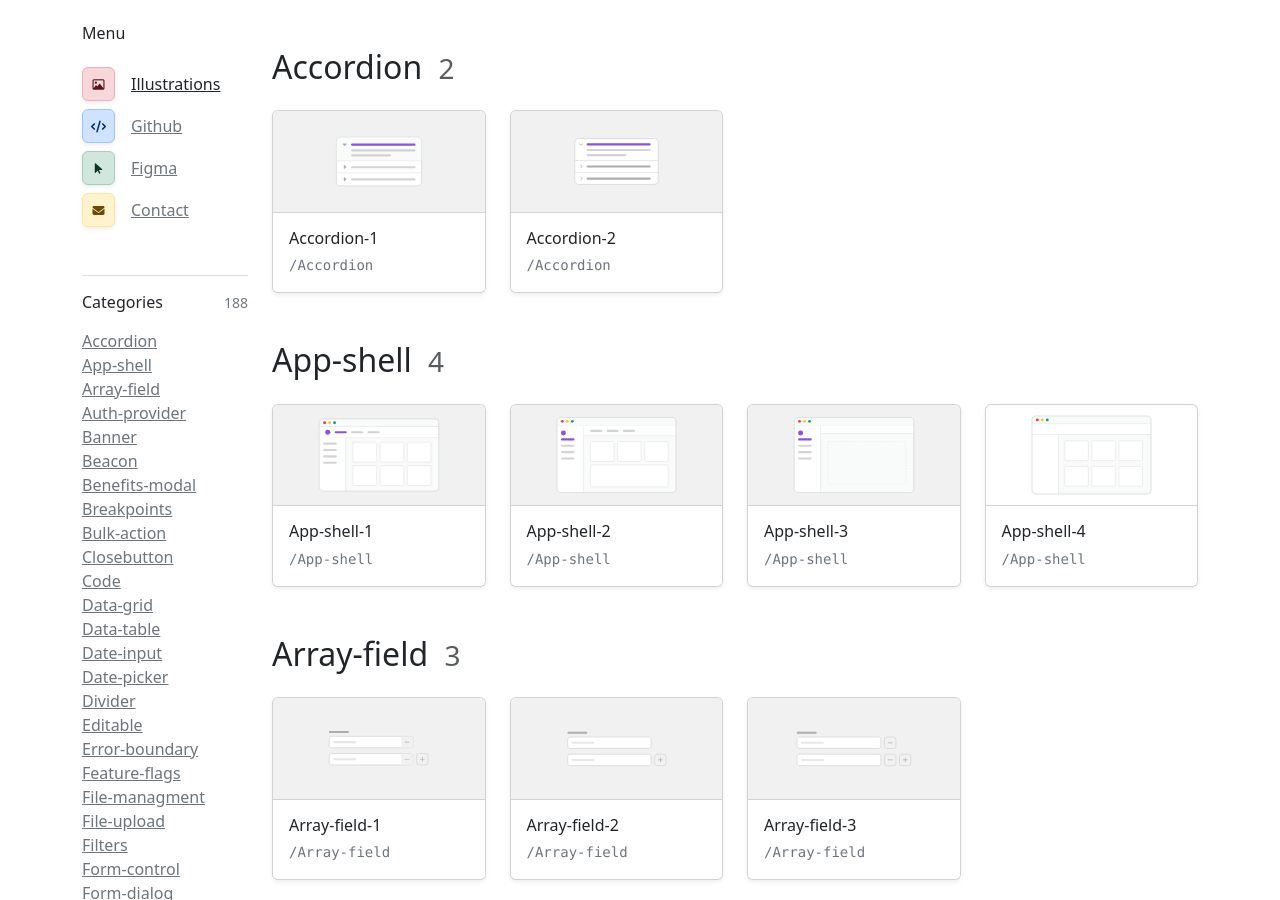
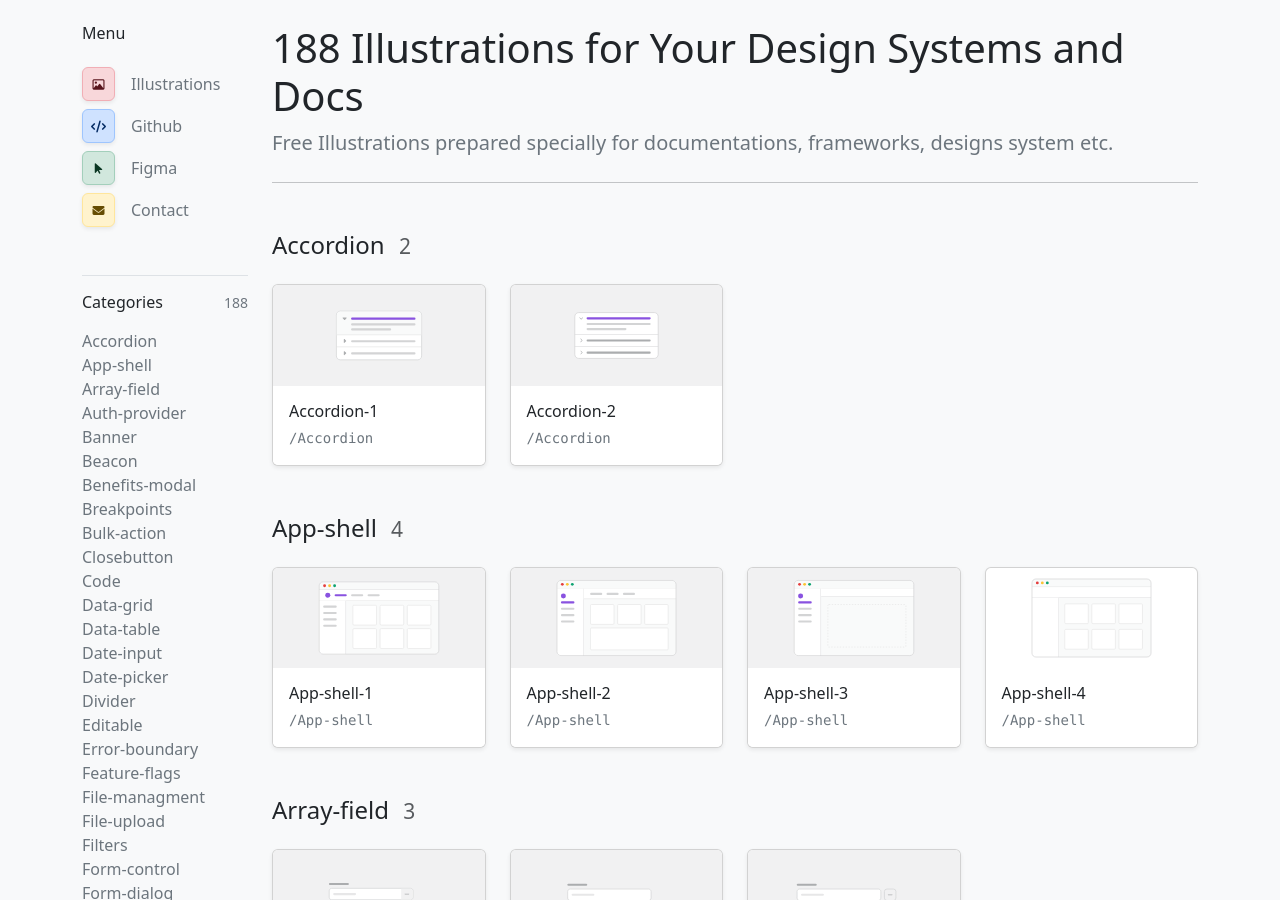
Before and after one commit to 0wczar/saasui-illustrations, a Jekyll site: the page built from illustrations.html, in a window 1280 px wide and 900 px high. Built offline with Jekyll 4.4.1, drawn with Linux system fonts in a browser that asks for light colours; nearby versions of some CDN libraries.

Commit message:
Included "Sidebar-Menu" + more tiny styling in layout.

```diff
--- a/_includes/card.html
+++ b/_includes/card.html
@@ -1,6 +1,6 @@
                     <div class="card shadow-sm">
                       <img src="{{ avatar.path }}" class="card-img-top h-25" alt="{{ filename | capitalize }}" data-bs-toggle="modal" data-bs-target="#modal-{{ forloop.index }}-{{ category }}">
-                      <div class="list-group list-group-flush">
+                      <div class="list-group list-group-flush border-0">
                         <button type="button" class="p-3 list-group-item list-group-item-action" aria-current="true" data-bs-toggle="modal" data-bs-target="#modal-{{ forloop.index }}-{{ category }}">
                           <h6 class="link-dark fw-normal mb-1">
                             {{ filename | capitalize }}
--- a/_includes/modal.html
+++ b/_includes/modal.html
@@ -1,4 +1,4 @@
-                  <!-- START Modal -->
+
                   <div class="modal fade" id="modal-{{ forloop.index }}-{{ category }}" tabindex="-1" aria-labelledby="modalLabel-{{ forloop.index }}-{{ category }}" aria-hidden="true">
                     <div class="modal-dialog">
                       <div class="modal-content">
@@ -20,8 +20,8 @@
                                 <td class="text-end fw-normal"><code class="text-dark">/{{ category | capitalize }}</code></td>
                               </tr>
                               <tr>
-                                <td class="text-secondary">Link</td>
-                                <td class="text-end">
+                                <td class="text-secondary border-bottom-0">Link</td>
+                                <td class="text-end border-bottom-0">
                                   <a href="{{ avatar.path }}" download>
                                     <i class="fa fa-circle-down me-2"></i>Download
                                   </a>
@@ -34,4 +34,3 @@
                       </div>
                     </div>
                   </div>
-                  <!-- END Modal -->
--- /dev/null
+++ b/_includes/sidebar-menu.html
@@ -0,0 +1,31 @@
+    <h6 class="mb-3 fw-normal">Menu</h6>
+    <ul class="list-unstyled pb-5 border-bottom">
+      <a href="#" class="d-flex align-items-center pt-2 fw-normal link-offset-1 link-offset-1-hover link-underline link-underline-opacity-0 link-underline-opacity-75-hover link-secondary">
+        <div class="bg-danger-subtle px-2 py-1 me-3 border rounded border-danger-subtle shadow-sm">
+          <i class="fa fa-image text-danger-emphasis fa-xs fa-fw"></i>
+        </div>
+        Illustrations
+      </a>
+
+      <a href="#" class="d-flex align-items-center pt-2 link-offset-1 link-offset-1-hover link-underline link-underline-opacity-0 link-underline-opacity-75-hover link-secondary">
+        <div class="bg-primary-subtle px-2 py-1 me-3 border rounded border-primary-subtle shadow-sm">
+          <i class="fa fa-code text-primary-emphasis fa-xs fa-fw"></i>
+        </div>
+        Github
+      </a>
+
+      <a href="#" class="d-flex align-items-center pt-2 link-offset-1 link-offset-1-hover link-underline link-underline-opacity-0 link-underline-opacity-75-hover link-secondary">
+        <div class="bg-success-subtle px-2 py-1 me-3 border rounded border-success-subtle shadow-sm">
+          <i class="fa fa-arrow-pointer text-success-emphasis fa-xs fa-fw"></i>
+        </div>
+        Figma
+      </a>
+
+      <a href="#"  class="d-flex align-items-center pt-2 link-offset-1 link-offset-1-hover link-underline link-underline-opacity-0 link-underline-opacity-75-hover link-secondary">
+        <div class="bg-warning-subtle px-2 py-1 me-3 border rounded border-warning-subtle shadow-sm">
+          <i class="fa fa-envelope text-warning-emphasis fa-xs fa-fw"></i>
+        </div>
+        Contact
+      </a>
+
+    </ul>
--- a/_layouts/page.html
+++ b/_layouts/page.html
@@ -27,7 +27,7 @@
 
 	</head>
 
-	<body class="min-vh-100 p-4">
+	<body class="min-vh-100 p-4  bg-light">
 		<div class="container">
 			{{ content }}
 		</div>
--- a/illustrations.html
+++ b/illustrations.html
@@ -14,46 +14,17 @@ title:  'Illustrations'
   {% endfor %}
   <!-- END Zliczanie wszystkich obrazkow w kat. /assets -->
 
-  <!-- START Sidebar -->
+  <!-- START LEFT SIDEBAR -->
   <div class="col-2">
-    <h6 class="mb-3 fw-normal">Menu</h6>
-    <ul class="list-unstyled pb-5 border-bottom">
-      <a href="#" class="d-flex align-items-center pt-2 fw-normal text-dark">
-        <div class="bg-danger-subtle px-2 py-1 me-3 border rounded border-danger-subtle shadow-sm">
-          <i class="fa fa-image text-danger-emphasis fa-xs fa-fw"></i>
-        </div>
-        Illustrations
-      </a>
 
-      <a href="#" class="d-flex align-items-center pt-2 text-secondary">
-        <div class="bg-primary-subtle px-2 py-1 me-3 border rounded border-primary-subtle shadow-sm">
-          <i class="fa fa-code text-primary-emphasis fa-xs fa-fw"></i>
-        </div>
-        Github
-      </a>
+    {% include sidebar-menu.html %}
 
-      <a href="#" class="d-flex align-items-center pt-2 text-secondary">
-        <div class="bg-success-subtle px-2 py-1 me-3 border rounded border-success-subtle shadow-sm">
-          <i class="fa fa-arrow-pointer text-success-emphasis fa-xs fa-fw"></i>
-        </div>
-        Figma
-      </a>
-
-      <a href="#"  class="d-flex align-items-center pt-2 text-secondary">
-        <div class="bg-warning-subtle px-2 py-1 me-3 border rounded border-warning-subtle shadow-sm">
-          <i class="fa fa-envelope text-warning-emphasis fa-xs fa-fw"></i>
-        </div>
-        Contact
-      </a>
-
-    </ul>
-
-    <!-- START Categories -->
+    <!-- START Sidebar Categories -->
     <div class="d-flex align-items-center mb-3">
       <h6 class="mb-0">Categories </h6>
       <small class="text-secondary ms-auto align-self-center fw-normal">{{ total_count }}</small>
     </div>
-    <!-- END Categories -->
+    <!-- END Sidebar Categories -->
 
     <ul class="list-unstyled">
       {% assign categories = "" %}
@@ -72,17 +43,22 @@ title:  'Illustrations'
       {% for category in categories %}
         {% unless category == "" %}
           <li>
-            <a href="#{{ category | replace: '%20', '-' }}" class="link-secondary">{{ category | replace: '%20', ' ' | capitalize }}</a>
+            <a href="#{{ category | replace: '%20', '-' }}" class="link-offset-1 link-offset-1-hover link-underline link-underline-opacity-0 link-underline-opacity-75-hover link-secondary mb-2">{{ category | replace: '%20', ' ' | capitalize }}</a>
           </li>
         {% endunless %}
       {% endfor %}
 
     </ul>
   </div>
-  <!-- END Sidebar -->
+  <!-- END LEFT SIDEBAR -->
 
   <!-- START Right Content -->
   <div class="col-10">
+
+    <h1>{{ total_count }} Illustrations for Your Design Systems and Docs</h1>
+    <p class="lead text-secondary">Free Illustrations prepared specially for documentations, frameworks, designs system etc. </p>
+
+    <hr class="mt-4 mb-5" />
 
       <!-- Pobieranie katalogów (kategorii) z katalogu głównego /assets/avatars/ -->
       {% assign categories = "" %}
@@ -101,7 +77,7 @@ title:  'Illustrations'
         {% unless category == "" %}
 
           <!-- START Category Header -->
-          <h2 class="my-4 fw-normal" id="{{ category | replace: '%20', '-' }}">
+          <h4 class="my-4 fw-normal" id="{{ category | replace: '%20', '-' }}">
             {{ category | capitalize }}
             <small class="text-muted ms-2 fw-normal">
               {% assign count = 0 %}
@@ -113,7 +89,7 @@ title:  'Illustrations'
               {% endfor %}
               {{ count }}
             </small>
-          </h2>
+          </h4>
           <!-- END Category Header -->
 
 
@@ -125,15 +101,15 @@ title:  'Illustrations'
 
                   {% assign filename = avatar.path | split: '/' | last | split: '.' | first %}
 
-
                   <div class="col-md-3 mb-4">
                     <!-- START Card -->
                     {% include card.html %}
                     <!-- END Card -->
                   </div>
 
-
+                  <!-- START Modal -->
                   {% include modal.html %}
+                  <!-- END Modal -->
 
                 {% endif %}
               {% endfor %}
```
